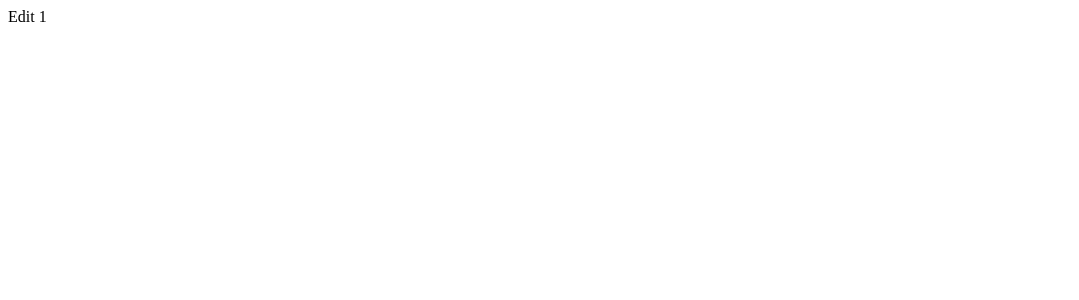
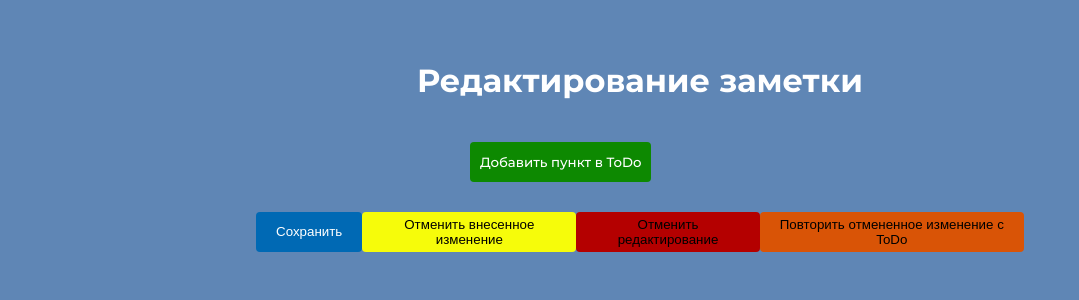
Before and after one commit to AlinaVlasova1/Nebus, a Nuxt app: page /notes/1 in a window 1280 px wide. Shown: the top 300 px of the page, without its empty margins (0-1079 px from the left). Built offline with nearby package versions, Linux system fonts and the light colour scheme.

Commit message:
add page edit

```diff
--- /dev/null
+++ b/components/AgreementWindow.vue
@@ -0,0 +1,76 @@
+<script lang="ts">
+
+export default defineComponent({
+  name: "AgreementWindow",
+  methods: {
+    removeChanges() {
+      this.$emit('removeChanges');
+      this.$emit('closeWindow');
+    }
+  }
+})
+</script>
+
+<template>
+  <div class="window">
+    <div class="window__inner">
+      <button class="window__button-close" @click="$emit('closeWindow')">
+        <img class="window__icon-close" src="public/icon/cross.svg" alt="cross">
+      </button>
+      <h1 class="window__title">Вы уверены, что хотите отменить редактирование?</h1>
+      <button class="window__button-delete" @click="removeChanges()">Да</button>
+    </div>
+  </div>
+</template>
+
+<style scoped>
+@import url('https://fonts.googleapis.com/css2?family=Montserrat:ital,wght@0,100..900;1,100..900&display=swap');
+
+.window {
+  position: fixed;
+  top: 0;
+  left: 0;
+  bottom: 0;
+  right: 0;
+  z-index: 99;
+  background-color: rgba(10, 31, 56, 0.5);
+  display: flex;
+  align-items: center;
+  justify-content: center;
+}
+
+.window__inner {
+  background: rgb(95, 134, 181);
+  width: 780px;
+  height: 200px;
+  border-radius: 40px;
+  padding: 40px;
+}
+
+.window__button-close {
+  background: rgb(95, 134, 181);
+  border: none;
+  display: block;
+  margin-right: 0;
+  margin-left: auto;
+}
+
+.window__title {
+  color: white;
+  font-family: "Montserrat", serif;
+  text-align: center;
+}
+
+.window__button-delete {
+  padding: 15px;
+  border: none;
+  background-color: #0069B4;
+  color: white;
+  border-radius: 4px;;
+  margin-left: auto;
+  margin-right: auto;
+  display: block;
+}
+
+
+</style>
--- a/pages/index.vue
+++ b/pages/index.vue
@@ -48,6 +48,7 @@ export default defineComponent({
 
   .main-block {
     padding: 40px 80px;
+    box-sizing: border-box;
   }
 
   .main-block__buttons-style {
--- a/pages/notes/[id].vue
+++ b/pages/notes/[id].vue
@@ -1,18 +1,268 @@
 <script lang="ts">
 
+import {useNotesStore} from "~/store/notes-store";
+import type {INote, IToDo} from "~/models/note-models";
+import {deepClone} from "@vue/devtools-shared";
+
 export default defineComponent({
+  setup() {
+    const notesStore = useNotesStore();
+    const id = Number(useRoute().params.id);
+    const noteObj = reactive({note: deepClone(notesStore.getNoteBuId(id))}) ;
+    const originalNote: INote | undefined  = deepClone(notesStore.getNoteBuId(id));
+    return {
+      notesStore,
+      id,
+      noteObj,
+      originalNote
+    }
+  },
   data() {
     return {
-      id: useRoute().params.id,
+      isTriggeredWindow: false as boolean,
+      noteChangeArray: [] as INote[],
+      todosChangeArray: [] as IToDo[][]
+    }
+  },
+  methods: {
+    saveNote() {
+      if (this.noteObj.note) {
+        this.notesStore.changeNote(this.noteObj.note);
+        this.$router.push({ path: `/` });
+      }
+    },
+    removeChangesNote() {
+      if (this.noteObj.note && this.originalNote) {
+        this.noteObj.note = structuredClone(toRaw(this.originalNote));
+        this.noteChangeArray = [];
+        this.todosChangeArray = [];
+      }
+    },
+    deleteToDo(id: number) {
+      this.noteObj.note?.toDo.filter((el) => el.id !== id);
+      if (this.noteObj.note) {
+        this.noteChangeArray.push(structuredClone(toRaw(this.noteObj.note)));
+        this.todosChangeArray.push(structuredClone(toRaw(this.noteObj.note?.toDo)));
+      }
+    },
+    addToDoInNote() {
+      if (this.noteObj.note) {
+        this.noteObj.note.toDo.push({description: '', id: this.noteObj.note.toDo.length + 1, isCompleted: false});
+        this.noteChangeArray.push(structuredClone(toRaw(this.noteObj.note)));
+        this.todosChangeArray.push(structuredClone(toRaw(this.noteObj.note?.toDo)));
+      }
+    },
+    removeChangeNote() {
+      this.noteChangeArray.pop();
+      if (this.noteChangeArray.length === 0) {
+        this.noteObj.note = deepClone(this.originalNote);
+        this.noteChangeArray = [];
+      } else {
+        this.noteObj.note = structuredClone(structuredClone(toRaw(this.noteChangeArray[this.noteChangeArray.length - 1])));
+      }
+    },
+    repeatCanceledChangeWithToDo() {
+      if (this.noteObj.note && this.todosChangeArray.length !== 0) {
+        this.noteObj.note.toDo = structuredClone(toRaw((this.todosChangeArray[this.todosChangeArray.length - 1])));
+        this.todosChangeArray.pop();
+      }
+    },
+    changeNote() {
+      if (this.noteObj.note) {
+        this.noteChangeArray.push(structuredClone(toRaw(this.noteObj.note)));
+        this.todosChangeArray.push(structuredClone(toRaw(this.noteObj.note?.toDo)));
+      }
     }
   }
 })
 </script>
 
 <template>
-  <div class="note-card">Edit {{id}}</div>
+  <div class="note-page">
+    <div class="note-page__container">
+      <h1 class="note-page__title">Редактирование заметки</h1>
+      <div class="note-page__title-block" v-if="noteObj.note?.title">
+        <div>
+          <span class="note-page__label">Заголовок заметки</span>
+          <input class="note-page__title-note" v-model="noteObj.note.title" >
+        </div>
+      </div>
+      <div class="note-page__todo" v-for="(todo, index) in noteObj.note?.toDo" :key="index">
+        <input class="note-page__checkbox"
+               type="checkbox"
+               v-model="todo.isCompleted"
+               @click="todo.isCompleted = !todo.isCompleted;changeNote()">
+        <textarea class="note-page__textarea"
+                  @blur="changeNote()"
+                  v-model="todo.description"></textarea>
+        <button class="note-page__button-delete" @click="deleteToDo(todo.id)">
+          <img class="note-page__trash_bin" src="public/icon/trash_bin.svg" alt="trash_bin">
+        </button>
+      </div>
+      <button class="note-page__button-add-todo" @click="addToDoInNote()">Добавить пункт в ToDo</button>
+      <div class="note-page__buttons">
+        <button class="note-page__button-save" @click="saveNote()">Сохранить</button>
+        <button class="note-page__button-remove-change"
+                @click="removeChangeNote()"
+                :disabled="noteChangeArray.length === 0">Отменить внесенное изменение</button>
+        <button class="note-page__button-remove-all-changes" @click="isTriggeredWindow = true">Отменить редактирование</button>
+        <button class="note-page__button-repeat-change"
+                @click="repeatCanceledChangeWithToDo()"
+                :disabled="todosChangeArray.length ===0">Повторить отмененное изменение с ToDo</button>
+
+      </div>
+    </div>
+  </div>
+  <AgreementWindow v-if="isTriggeredWindow"
+                   @remove-changes="removeChangesNote()"
+                   @close-window="isTriggeredWindow = false"></AgreementWindow>
 </template>
 
-<style scoped>
+<style>
 
+  html, body {
+    height: 100%;
+    margin: 0;
+  }
+
+  #__nuxt {
+    height: 100%;
+  }
+
+  .note-page {
+    height: 100%;
+    background-color: rgb(95, 134, 181);
+    display: block;
+  }
+
+  .note-page__container {
+    padding-top: 40px;
+    margin-right: auto;
+    margin-left: auto;
+    width: 60%;
+  }
+
+  .note-page__todo {
+    display: flex;
+    margin-left: 180px;
+    margin-bottom: 10px;
+  }
+
+  .note-page__checkbox {
+    border: none;
+    border-radius: 10px;
+    height: 20px;
+    width: 20px;
+    margin-right: 10px;
+  }
+
+  .note-page__textarea {
+    border: none;
+    border-radius: 4px;
+    width: 100%;
+    height: 50px;
+    padding: 10px;
+  }
+
+  .note-page__button-save {
+    border: none;
+    background-color: #0069B4;
+    color: #fff;
+    height: 40px;
+    padding-left: 20px;
+    padding-right: 20px;
+    border-radius: 4px;
+    display: block;
+    margin-top: 30px;
+  }
+
+  .note-page__label {
+    color: white;
+    font-family: "Montserrat", serif;
+    font-size: 18px;
+    margin-bottom: 3px;
+    display: block;
+  }
+
+  .note-page__title-block {
+    display: flex;
+    margin-left: 214px;
+    margin-bottom: 40px;
+    margin-top: 40px;
+  }
+
+  .note-page__title-note {
+    font-family: "Montserrat", serif;
+    color: black;
+    border: none;
+    border-radius: 4px;
+    padding: 10px;
+  }
+
+  .note-page__title {
+    font-family: "Montserrat", serif;
+    color: white;
+    text-align: center;
+  }
+
+  .note-page__button-remove-change {
+    border: none;
+    background-color: #f6fc0a;
+    color: black;
+    height: 40px;
+    padding-left: 20px;
+    padding-right: 20px;
+    border-radius: 4px;
+    display: block;
+    margin-top: 30px;
+  }
+
+  .note-page__button-remove-all-changes {
+    border: none;
+    background-color: #b40000;
+    color: black;
+    height: 40px;
+    padding-left: 20px;
+    padding-right: 20px;
+    border-radius: 4px;
+    display: block;
+    margin-top: 30px;
+  }
+
+  .note-page__button-repeat-change {
+    border: none;
+    background-color: #d95406;
+    color: black;
+    height: 40px;
+    padding-left: 20px;
+    padding-right: 20px;
+    border-radius: 4px;
+    display: block;
+    margin-top: 30px;
+  }
+
+  .note-page__buttons {
+    display: flex;
+    justify-content: space-evenly;
+  }
+
+  .note-page__button-delete {
+    background-color: rgb(95, 134, 181);
+    border: none;
+    margin-right: 0;
+  }
+
+  .note-page__button-add-todo {
+    font-family: "Montserrat", serif;
+    height: 40px;
+    font-weight: 500;
+    border: none;
+    border-radius: 4px;
+    padding-left: 10px;
+    padding-right: 10px;
+    margin-top: 20px;
+    background-color: #0d8901;
+    color: #fff;
+    margin-left: 214px;
+  }
 </style>
--- a/store/notes-store.ts
+++ b/store/notes-store.ts
@@ -5,13 +5,26 @@ export const useNotesStore = defineStore('notesStore', {
     state: () => ({
            notes: [] as INote[],
     }),
-    getters: {},
+    getters: {
+        getNoteBuId: (state) => {
+            return (id: number) => state.notes.find((note) => note.id === id);
+        }
+    },
     actions: {
         addNewNote (note: INote) {
             this.notes.push(note);
         },
         deleteNote (id: number) {
             this.notes = this.notes.filter((note) => note.id !== id);
+        },
+        changeNote (note: INote) {
+            this.notes = this.notes.map((el) => {
+                if (el.id === note.id) {
+                    el = note;
+                }
+                return el;
+            });
+            console.log('change notes',this.notes);
         }
     }
 })
```
